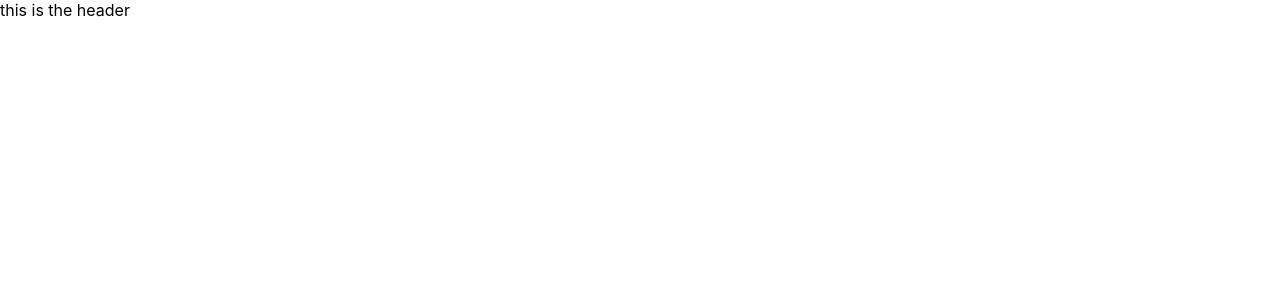
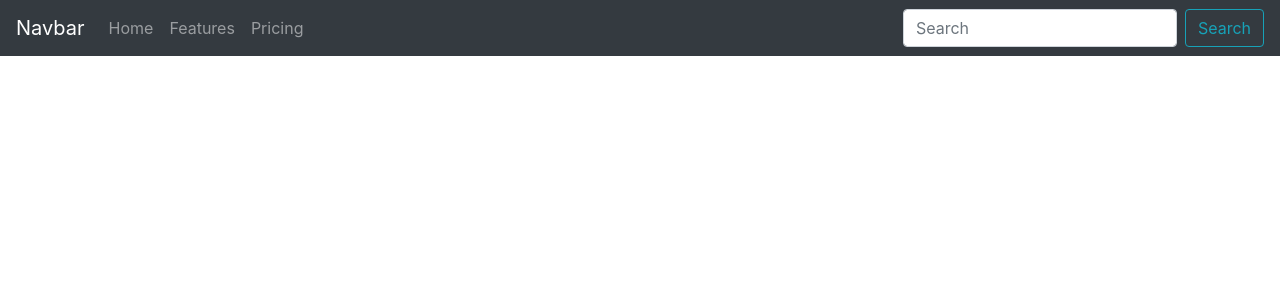
Before and after one commit to MdTauseef27/PracticePurpose, a React (Create React App) app: page / in a window 1280 px wide. Shown: the top 300 px of the page. Built offline with nearby package versions, Linux system fonts and the light colour scheme.

Commit message:
NavBar Created

```diff
--- a/package.json
+++ b/package.json
@@ -6,7 +6,9 @@
     "@testing-library/jest-dom": "^4.2.4",
     "@testing-library/react": "^9.5.0",
     "@testing-library/user-event": "^7.2.1",
+    "bootstrap": "^4.5.2",
     "react": "^16.13.1",
+    "react-bootstrap": "^1.3.0",
     "react-dom": "^16.13.1",
     "react-scripts": "3.4.3"
   },
--- a/src/App.js
+++ b/src/App.js
@@ -1,11 +1,11 @@
 import React from "react";
-import { Navbar } from "./Component/Navbar";
+import { Navbars } from "./Component/Navbars";
 import "./App.css";
 
 function App() {
   return (
     <div>
-      <Navbar />
+      <Navbars />
     </div>
   );
 }
--- a/src/Component/Navbar.jsx
+++ /dev/null
@@ -1,4 +0,0 @@
-import React from "react";
-export const Navbar = () => {
-  return <h>this is the header</h>;
-};
--- /dev/null
+++ b/src/Component/Navbars.jsx
@@ -0,0 +1,34 @@
+import React from "react";
+import {
+  Navbar,
+  FormControl,
+  Button,
+  Nav,
+  Form
+} from "react-bootstrap";
+import 'bootstrap/dist/css/bootstrap.min.css';
+export const Navbars = () => {
+  return ( <
+    div >
+    <
+    Navbar bg = "dark"
+    variant = "dark" >
+    <
+    Navbar.Brand href = "#home" > Navbar < /Navbar.Brand>  <
+    Nav className = "mr-auto" >
+    <
+    Nav.Link href = "#home" > Home < /Nav.Link>  <
+    Nav.Link href = "#features" > Features < /Nav.Link>  <
+    Nav.Link href = "#pricing" > Pricing < /Nav.Link>  < /
+    Nav > <
+    Form inline >
+    <
+    FormControl type = "text"
+    placeholder = "Search"
+    className = "mr-sm-2" / >
+    <
+    Button variant = "outline-info" > Search < /Button>  < /
+    Form > < /Navbar>  <
+    /div>
+  );
+};
```
Also changed, not shown: 1 other file (tests, documents, lock files or other folders).
